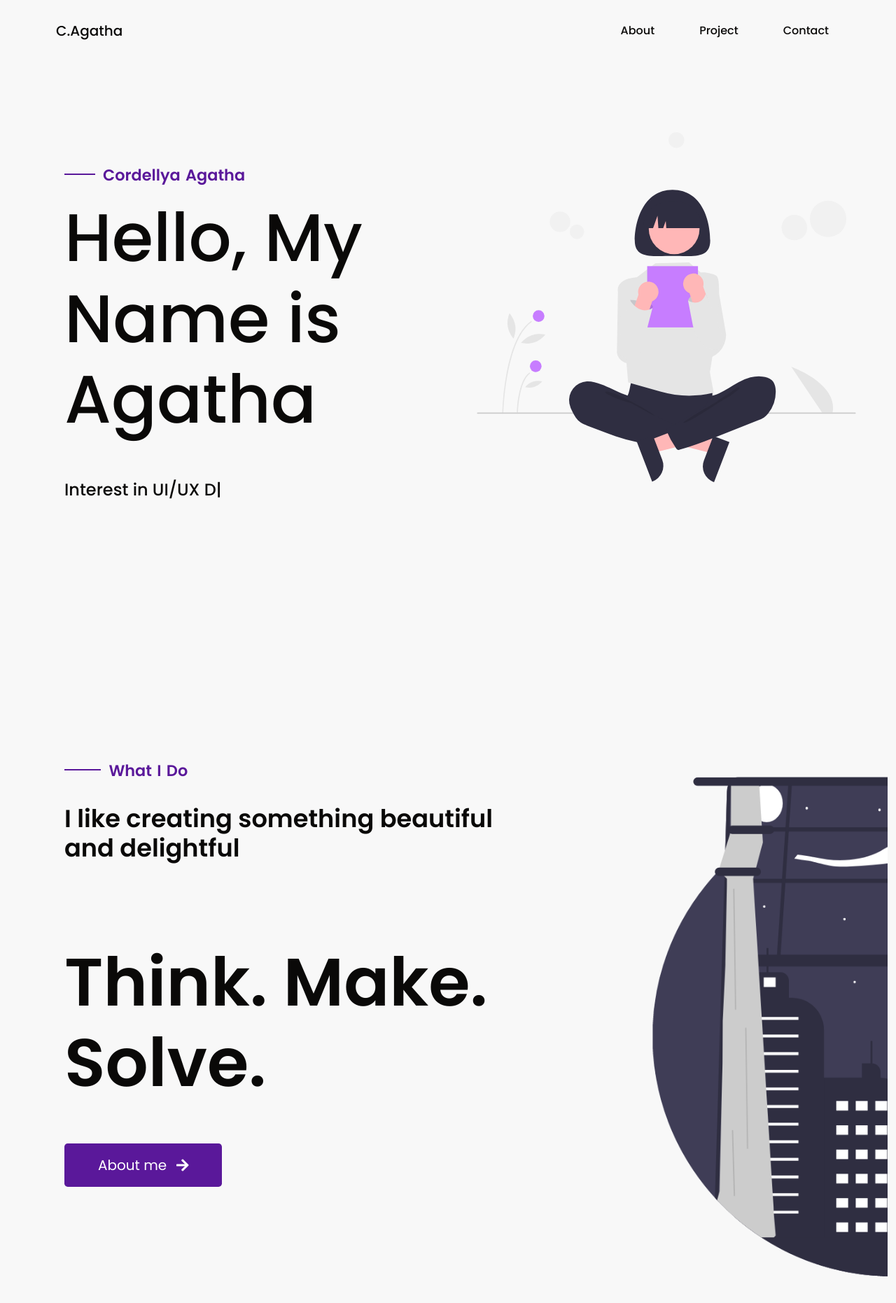
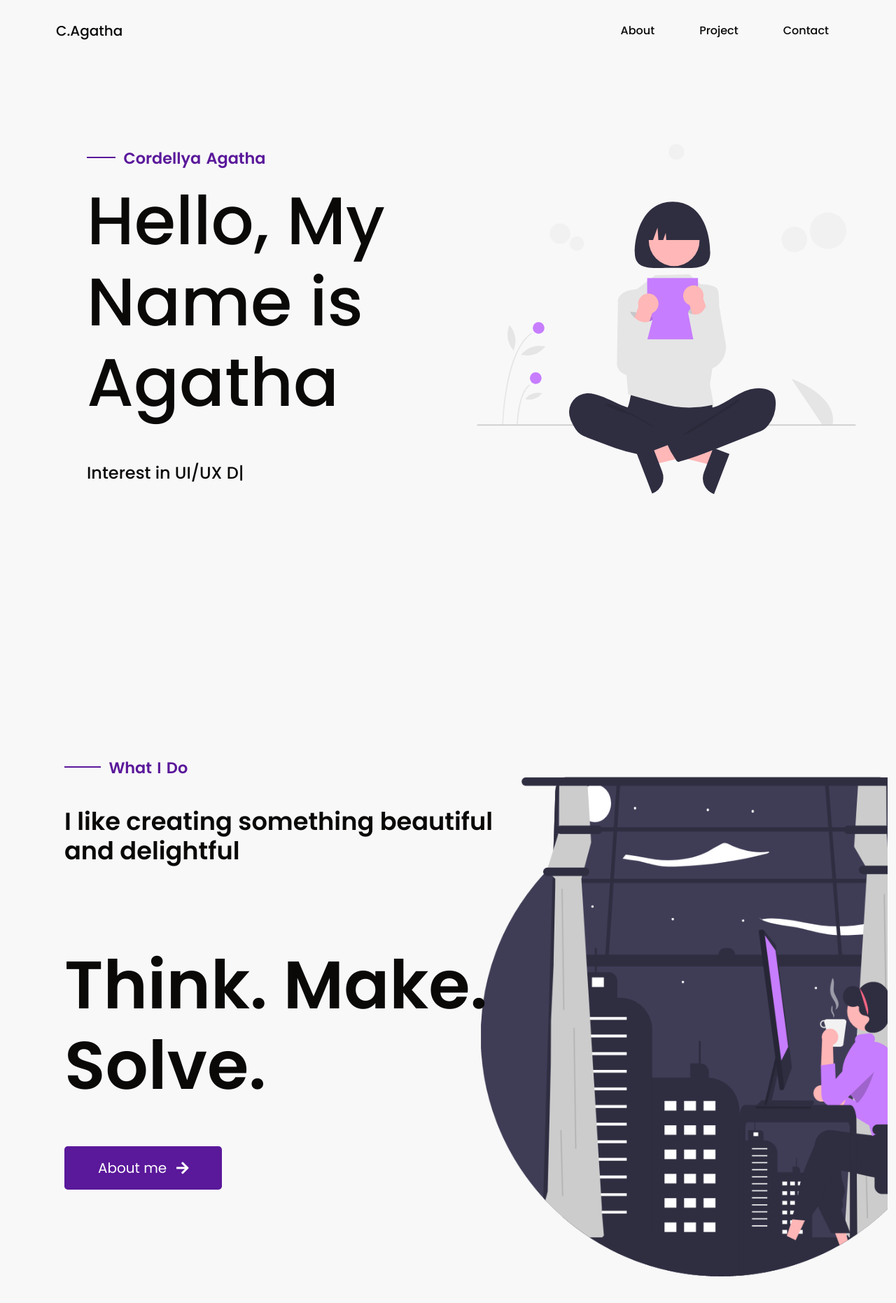
Before and after one commit to Cordellya/My_Portfolio-2.0, a React (Create React App) app: page / in a window 1280 px wide. Shown: the top 1862 px of the page at 70% size. Built offline with nearby package versions, Linux system fonts and the light colour scheme.

Commit message:
change bg

```diff
--- a/src/components/HomePage/style.scss
+++ b/src/components/HomePage/style.scss
@@ -18,7 +18,7 @@ $secondary-font: 'Lato', sans-serif;
     display: flex;
     justify-content: center;
     align-items: center;
-    padding: 10rem 0rem 0rem 5rem;
+    padding: 7rem 0rem 0rem 7rem;
     .name {
       display: flex;
       // justify-content: center;
@@ -84,7 +84,12 @@ $secondary-font: 'Lato', sans-serif;
   background-image: url(../../assets/images/whatido_new.png);
   background-size: cover;
   background-clip: padding-box;
-  background-position: 20px 0px;
+  background-position: center;
+  background-repeat: no-repeat;
+  -webkit-background-size: cover;
+  -moz-background-size: cover;
+  -o-background-size: cover;
+
   .WhatIDo-text {
     display: flex;
     justify-content: center;
@@ -122,7 +127,7 @@ $secondary-font: 'Lato', sans-serif;
       color: $third-color !important;
       font-family: $primary-font;
       font-weight: 600;
-      margin: 1rem 0rem 7rem;
+      margin: 1.5rem 0rem 7rem;
     }
 
     .btn-about {
@@ -160,8 +165,9 @@ $secondary-font: 'Lato', sans-serif;
 
   .WhatIDo-section::before {
     content: '';
-    background-image: url(../../assets/images/undraw_Organizing_projects_re_9p1k.svg);
+    background-image: url(../../assets/images/whatido_new.png);
     background-size: cover;
+    background-position: center;
     position: absolute;
     background-repeat: no-repeat;
     top: 0px;
```
